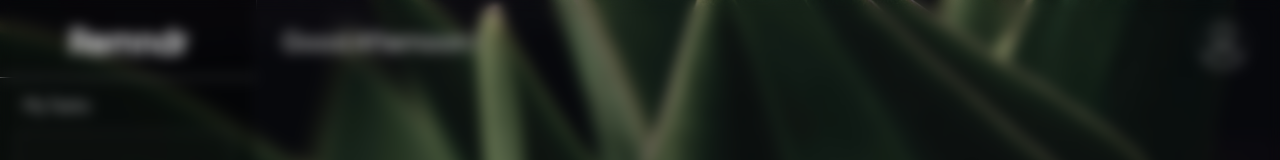
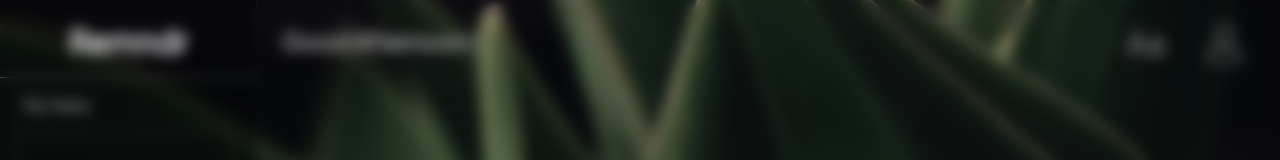
Before and after one commit to Shourya523/Remndr, a React (Vite) app: page / in a window 1280 px wide. Shown: the top 160 px of the page. Built offline with nearby package versions, Linux system fonts and the light colour scheme.

Commit message:
Added multiple font-style options

```diff
--- a/index.html
+++ b/index.html
@@ -2,6 +2,7 @@
 <html lang="en">
   <head>
     <meta charset="UTF-8" />
+    <link href="https://fonts.googleapis.com/css2?family=Inter:wght@400;500;600&display=swap" rel="stylesheet">
     <!-- <link rel="icon" type="image/svg+xml" href="/vite.svg" /> -->
     <meta name="viewport" content="width=device-width, initial-scale=1.0" />
     <title>Remndr</title>
--- a/src/App.jsx
+++ b/src/App.jsx
@@ -20,6 +20,28 @@ function App() {
   const [greeting, setGreeting] = useState('');
   const [time, setTime] = useState('');
   const [date, setDate] = useState('');
+  const[displayText,setDisplayText]=useState(false);
+  const[text,setText]=useState('Plus Jakarta Sans');
+  const textToPoppins=()=>{
+    setText('Poppins');
+    document.body.style.fontFamily="Poppins";
+  }
+  const textToPlus=()=>{
+    setText('Plus Jakarta Sans');
+    document.body.style.fontFamily="Plus Jakarta Sans";
+  }
+  const textToConsolas=()=>{
+    setText('Consolas');
+    document.body.style.fontFamily="Consolas";
+  }
+  const textToMontserrat=()=>{
+    setText('Montserrat');
+    document.body.style.fontFamily="Montserrat";
+  }
+  const textDropdown=()=>
+  {
+    setDisplayText(!displayText);
+  }
   const addTime = (e) => {
     if (time === "") return;
     else { setTime(e.target.value) };
@@ -141,6 +163,12 @@ return (
       setTime={setTime}
       date={date}
       setDate={setDate}
+      textDropdown={textDropdown}
+      displayText={displayText}
+      textToPoppins={textToPoppins}
+      textToPlus={textToPlus}
+      textToConsolas={textToConsolas}
+      textToMontserrat={textToMontserrat}
     />
 
   </>
--- a/src/MainBody.jsx
+++ b/src/MainBody.jsx
@@ -1,8 +1,15 @@
-function MainBody({ name, task, onTyping, onKeyDown, tasks, toggleTask, greetings, deleteTask, OnAddTask, time, setTime, date, setDate }) {
+function MainBody({ name, task, onTyping, onKeyDown, tasks, toggleTask, greetings, deleteTask, OnAddTask, time, setTime, date, setDate, textDropdown,displayText,textToPoppins,textToPlus,textToConsolas,textToMontserrat }) {
 
     return (
         <div className="main-body">
             <h2>{greetings}  {name}!</h2>
+            <button className="text-options" onClick={textDropdown}>Aa</button>
+            {displayText && (<ul className="text-list">
+                <button className="Default-text" onClick={textToPlus}>Default</button>
+                <button className="Poppins-text" onClick={textToPoppins}>Poppins</button>
+                <button className="Consolas-text" onClick={textToConsolas}>Consolas</button>
+                <button className="Montserrat-text" onClick={textToMontserrat}>Monsterrat</button>
+            </ul>)}
             <div className="profile-picture"></div>
             <div className="main-body-input">
                 <textarea
--- a/src/index.css
+++ b/src/index.css
@@ -1,5 +1,5 @@
 @import url('https://fonts.googleapis.com/css2?family=Plus+Jakarta+Sans&display=swap');
-
+@import url('https://fonts.googleapis.com/css2?family=Montserrat&display=swap');
 body {
   background: linear-gradient(45deg, hsl(0 0 5), hsl(0 0 10), hsl(0 0 25));
   font-family: 'Plus Jakarta Sans', sans-serif;
@@ -80,11 +80,80 @@ h1 {
   text-align: center;
   margin-bottom: .5em;
 }
+.text-options
+{
+  color: hsl(0 0 60);
+  font-size: 2em;
+  font-family: 'Plus Jakarta Sans', sans-serif;
+  width: 1em;
+  height: 1em;
+  position: fixed;
+  right: 4em;
+  top:.65em;
+  background-color: transparent;
+  border: none;
+  z-index: 2;
+  cursor: pointer;
+}
+.text-list
+{
+  color: hsl(0 0 40);
+  width: 5.5em;
+  height: 7em;
+  display: flex;
+  flex-direction: column;
+  justify-content: space-evenly;
+  text-align: center;
+  position: fixed;
+  right: 5.5em;
+  top:3.5em;
+  z-index: 1;
+  white-space:normal;
+  word-wrap: break-word;
+  overflow-wrap: break-word;
+  background-color: rgba(0, 0, 0, 0.2);
+  backdrop-filter: blur(6px);
+  border: .5px solid rgba(153, 153, 153,0.4);
+  border-radius: 5px;
+}
+.Default-text
+{
+  font-family: 'Plus Jakarta Sans', sans-serif;
+  background-color: transparent;
+  border: none;
+  color: hsl(0 0 40);
+  cursor: pointer;
+}
+.Poppins-text
+{
+  font-family: 'Poppins', sans-serif;
+  background-color: transparent;
+  border: none;
+  color: hsl(0 0 40);
+  cursor: pointer;
+}
+.Consolas-text
+{
+  font-family: 'Consolas', monospace;
+  background-color: transparent;
+  border: none;
+  color: hsl(0 0 40);
+  cursor: pointer;
+}
+.Montserrat-text
+{
+  font-family: 'Montserrat', sans-serif;
+  background-color: transparent;
+  border: none;
+  color: hsl(0 0 40);
+  padding-bottom: .25em;
+  cursor: pointer;
+}
 .profile-picture
 {
   width: 3em;
   height: 3em;
-  border: 1px solid hsl(0 0 30);
+  border: 0px solid hsl(0 0 30);
   border-radius:50%;
   position: fixed;
   right: 2em;
@@ -101,7 +170,7 @@ h1 {
   padding-right: 1em; */
   /* align-content: space-evenly; */
   background-color: rgba(0, 0, 0, 0.35);
-  backdrop-filter: blue(10px);
+  backdrop-filter: blur(6px);
   overflow: hidden;
   position: fixed;
   height: 100vh;
@@ -342,7 +411,7 @@ textarea {
   font-size: 1em;
   box-sizing: border-box;
   /* ✅ Includes padding in width */
-  font-family: 'Plus Jakarta Sans', sans-serif;
+  /* font-family: 'Plus Jakarta Sans', sans-serif; */
   /* margin-bottom: 1em; */
   margin-top: 1em;
   margin-bottom: 1em;
```
